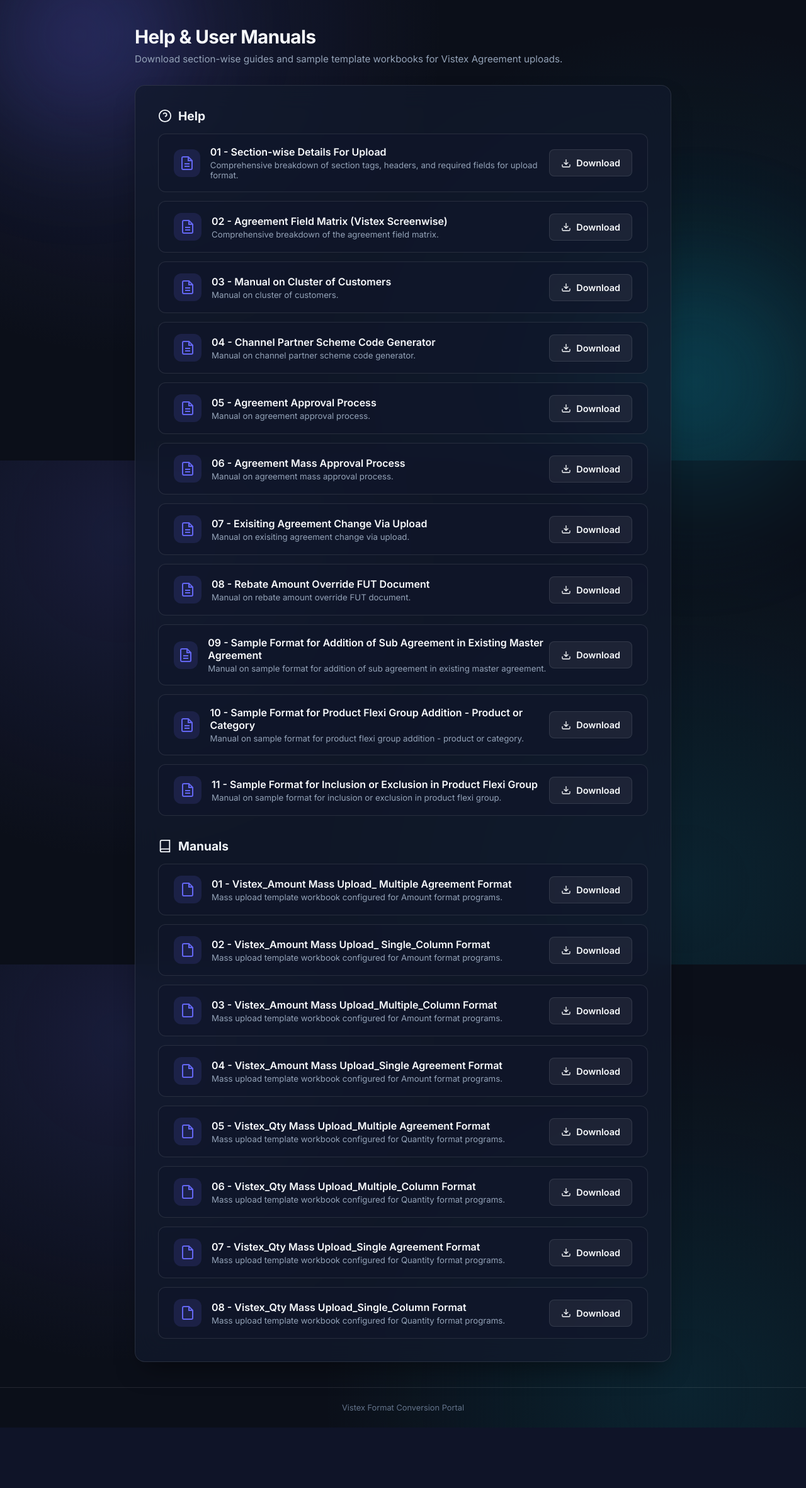
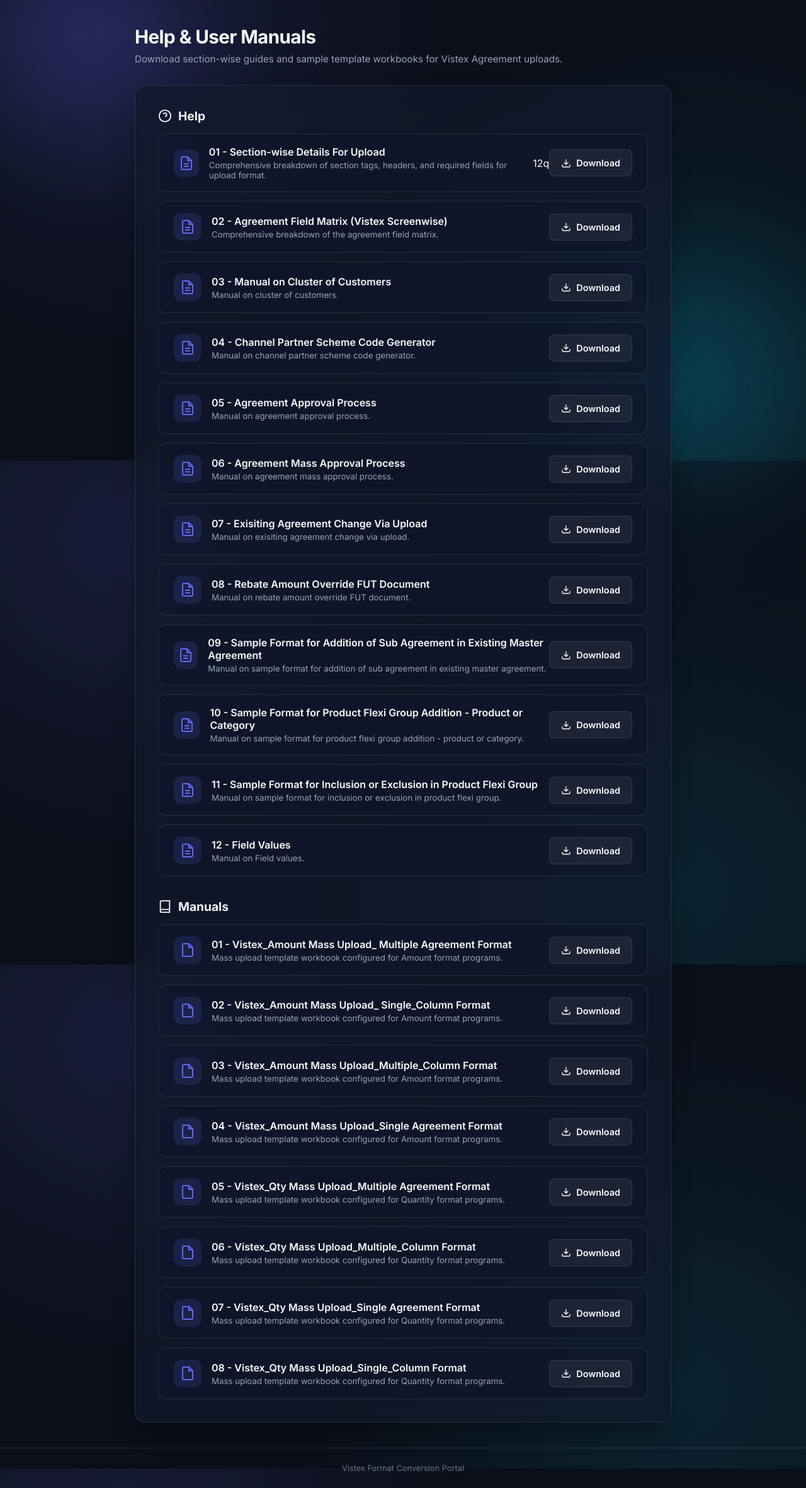
Before and after one commit to UrveshVernekar/vistex-conversion-app, a FastAPI app: template templates/manuals.html in a window 1280 px wide. Shown: the part 69-2431 px from the top of the page at 63% size. Before the commit the page ends 2335 px from the top, so only its background shows below. Run offline with FastAPI, Linux system fonts and the light colour scheme; the template is opened without the code that fills it, so the values that code supplies are empty.

Commit message:
Add new files

```diff
--- a/templates/manuals.html
+++ b/templates/manuals.html
@@ -88,7 +88,7 @@
                 <h3>01 - Section-wise Details For Upload</h3>
                 <p>Comprehensive breakdown of section tags, headers, and required fields for upload format.</p>
               </div>
-            </div>
+            </div>12q
             <a href="/api/manuals/download/01 - Section-wise Details for Upload.xlsx" class="btn-file-download"
               download>
               <svg width="16" height="16" viewBox="0 0 24 24" fill="none" stroke="currentColor" stroke-width="2">
@@ -357,6 +357,31 @@
               <span>Download</span>
             </a>
           </div>
+
+          <div class="manual-item-card">
+            <div class="manual-item-info">
+              <div class="manual-icon">
+                <svg width="24" height="24" viewBox="0 0 24 24" fill="none" stroke="currentColor" stroke-width="2">
+                  <path d="M14 2H6a2 2 0 0 0-2 2v16a2 2 0 0 0 2 2h12a2 2 0 0 0 2-2V8z"></path>
+                  <polyline points="14 2 14 8 20 8"></polyline>
+                  <line x1="16" y1="13" x2="8" y2="13"></line>
+                  <line x1="16" y1="17" x2="8" y2="17"></line>
+                </svg>
+              </div>
+              <div class="manual-details">
+                <h3>12 - Field Values</h3>
+                <p>Manual on Field values.</p>
+              </div>
+            </div>
+            <a href="/api/manuals/download/12 - Field Values.xlsx" class="btn-file-download" download>
+              <svg width="16" height="16" viewBox="0 0 24 24" fill="none" stroke="currentColor" stroke-width="2">
+                <path d="M21 15v4a2 2 0 0 1-2 2H5a2 2 0 0 1-2-2v-4"></path>
+                <polyline points="7 10 12 15 17 10"></polyline>
+                <line x1="12" y1="15" x2="12" y2="3"></line>
+              </svg>
+              <span>Download</span>
+            </a>
+          </div>
         </div>
       </section>
 
```
Also changed, not shown: 3 other files.
